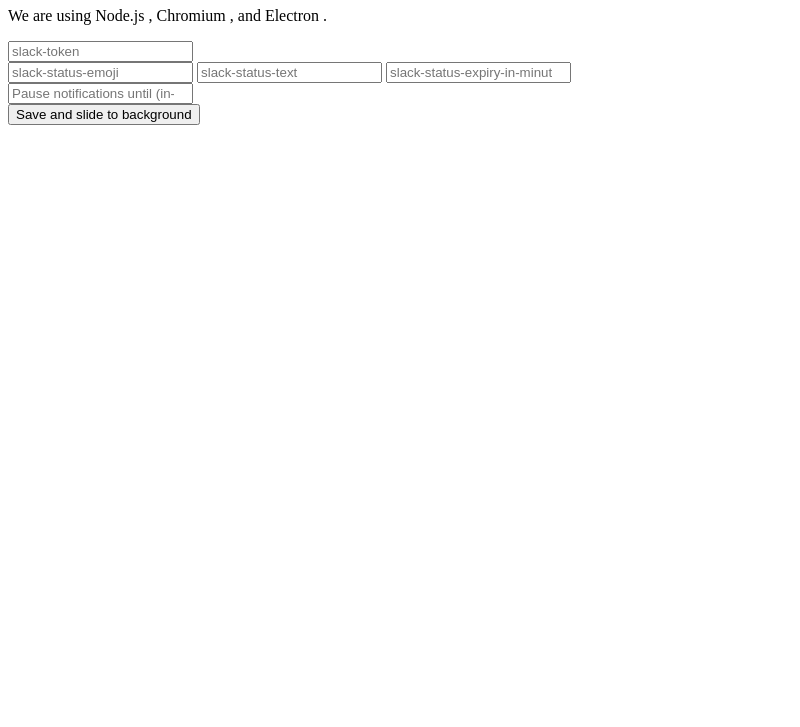
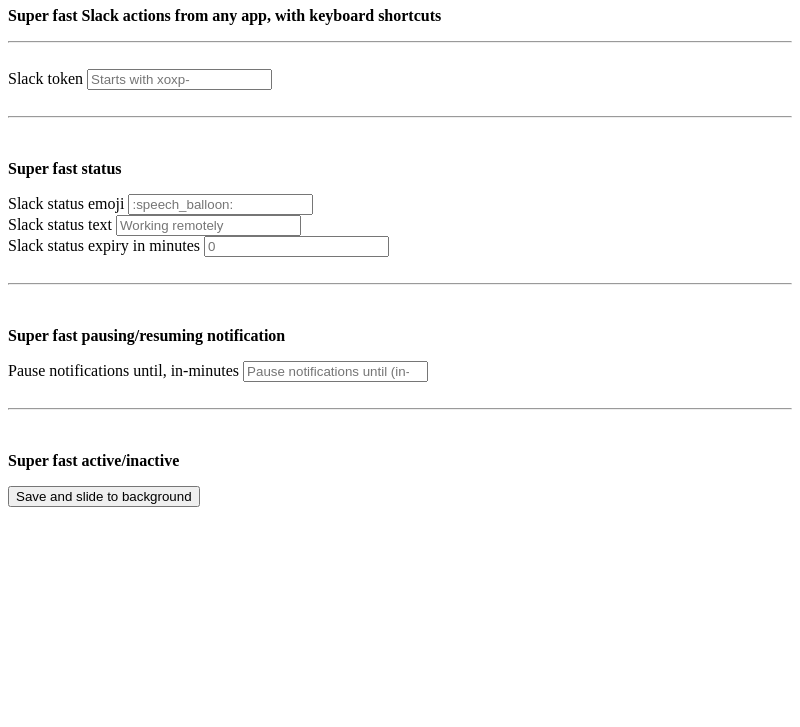
Before and after one commit to vivek-nexus/slack-on-keys, an Electron app: page index.html in a window 800 px wide. Shown: the part 73-800 px from the top of the page. Drawn offline with Linux system fonts and the light colour scheme; no server answers.

Commit message:
Tweak UI

```diff
--- a/index.html
+++ b/index.html
@@ -6,26 +6,67 @@
     <meta http-equiv="X-UA-Compatible" content="IE=edge">
     <meta name="viewport" content="width=device-width, initial-scale=1.0">
     <meta http-equiv="Content-Security-Policy" content="default-src 'self'; script-src 'self'">
-    <title>Hello World!</title>
+    <title>Slack on Keys</title>
 </head>
 
 <body>
-    <h1>Hello World!</h1>
-    <p>
-        We are using Node.js <span id="node-version"></span>,
-        Chromium <span id="chrome-version"></span>,
-        and Electron <span id="electron-version"></span>.
-    </p>
+    <h1>Slack on Keys</h1>
+    <p><b>Super fast Slack actions from any app, with keyboard shortcuts</b></p>
 
-    <input placeholder="slack-token" id="i-slack-token" />
+    <hr />
+
+    <br />
+
     <div>
-        <input placeholder="slack-status-emoji" id="i-status-emoji-text" />
-        <input placeholder="slack-status-text" id="i-status-text" />
-        <input type="number" placeholder="slack-status-expiry-in-minutes" id="i-status-expiry-text" />
+        <label for="">Slack token</label>
+        <input placeholder="Starts with xoxp-" id="i-slack-token" />
     </div>
 
+    <br />
+
+    <hr />
+
+    <br />
+
     <div>
-        <input type="number" placeholder="Pause notifications until (in-minutes)" id="i-dnd-expiry-text" />
+        <p><b>Super fast status</b></p>
+
+        <div>
+            <label for="">Slack status emoji</label>
+            <input placeholder=":speech_balloon:" id="i-status-emoji-text" />
+        </div>
+        <div>
+            <label for="">Slack status text</label>
+            <input placeholder="Working remotely" id="i-status-text" />
+        </div>
+
+        <div>
+            <label for="">Slack status expiry in minutes</label>
+            <input type="number" placeholder="0" id="i-status-expiry-text" />
+        </div>
+    </div>
+    <br />
+
+    <hr />
+
+    <br />
+
+    <div>
+        <p><b>Super fast pausing/resuming notification</b></p>
+        <div>
+            <label for="">Pause notifications until, in-minutes</label>
+            <input type="number" placeholder="Pause notifications until (in-minutes)" id="i-dnd-expiry-text" />
+        </div>
+    </div>
+
+    <br />
+
+    <hr />
+
+    <br />
+
+    <div>
+        <p><b>Super fast active/inactive</b></p>
     </div>
 
     <button id="b-save">Save and slide to background</button>
--- a/main.js
+++ b/main.js
@@ -92,9 +92,9 @@
 function createWindow() {
     const mainWindow = new BrowserWindow({
         width: 800,
-        height: 600,
+        height: 800,
         webPreferences: {
-            preload: path.join(__dirname, 'preload.js'),
+            // preload: path.join(__dirname, 'preload.js'),
             nodeIntegration: true,
             contextIsolation: false,
             enableRemoteModule: true,
```
